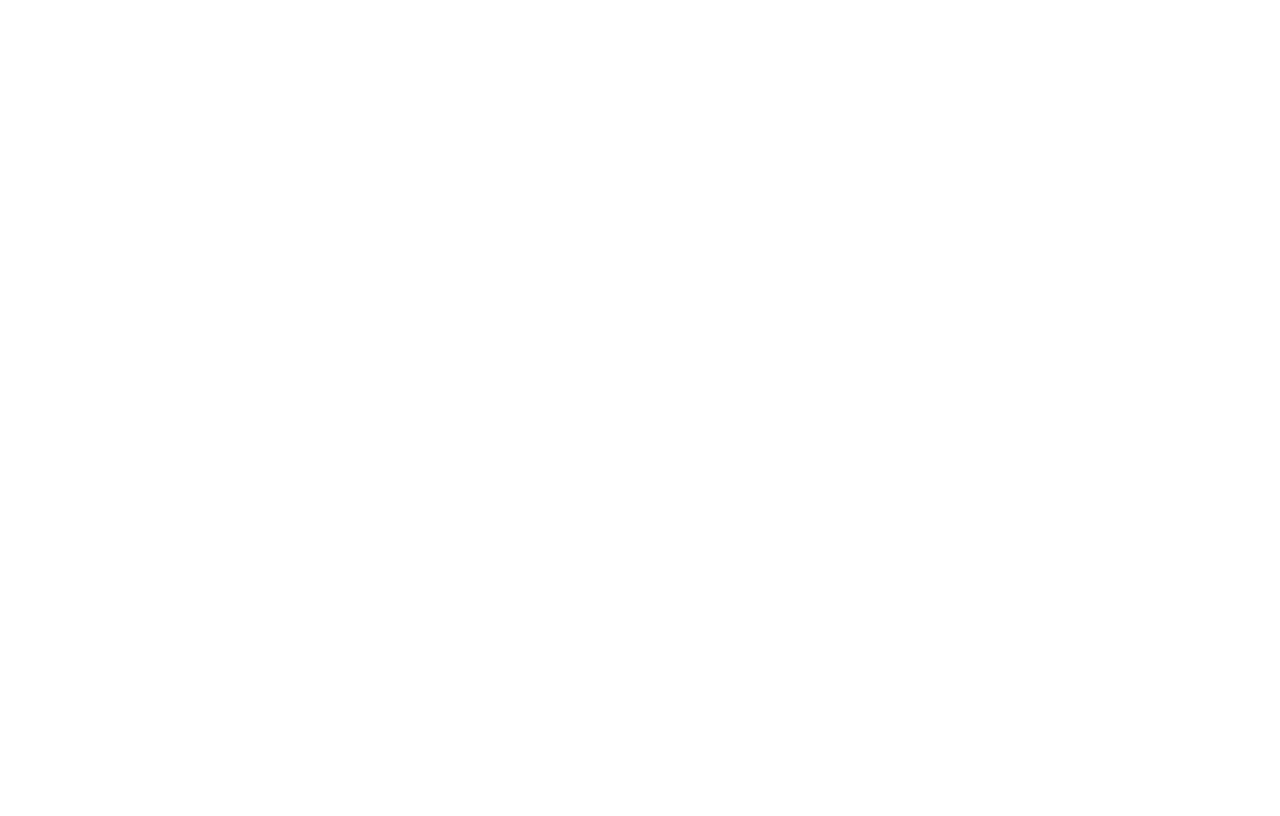
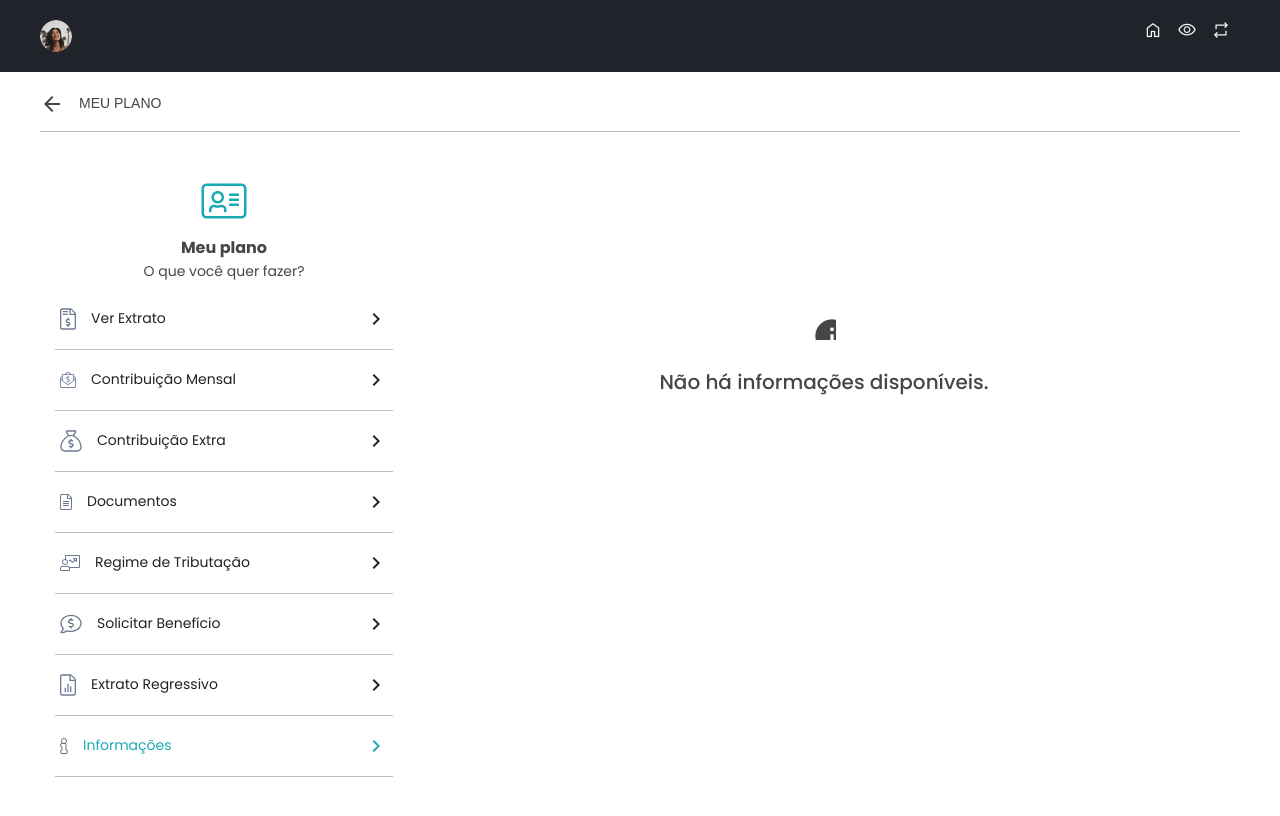
Before and after one commit to edersonabreu/f3-teste, an Angular app: page /aplication/information in a window 1280 px wide. Before the commit this address led to /. Shown: the top 816 px of the page. Built offline with nearby package versions, Linux system fonts and the light colour scheme.

Commit message:
information

```diff
--- a/src/app/app-routing.module.ts
+++ b/src/app/app-routing.module.ts
@@ -3,6 +3,7 @@
 import { AplicationComponent } from './module/aplication/aplication.component';
 import { ExtractComponent } from './module/aplication/extract/extract.component';
 import { MonthlyContributionComponent } from './module/aplication/monthly-contribution/monthly-contribution.component';
+import { InformationComponent } from './module/aplication/information/information.component';
 
 const routes: Routes = [
 
@@ -29,6 +30,7 @@
     children: [
       { path: 'extract', component: ExtractComponent },
       { path: 'monthly_contribution', component: MonthlyContributionComponent },
+      { path: 'information', component: InformationComponent },
     ]
   }
 ];
--- a/src/app/module/aplication/aplication.module.ts
+++ b/src/app/module/aplication/aplication.module.ts
@@ -12,12 +12,14 @@
 import { MatIconModule } from '@angular/material/icon';
 import { MonthlyContributionComponent } from './monthly-contribution/monthly-contribution.component';
 import { MatTableModule } from '@angular/material/table';
+import { InformationComponent } from './information/information.component';
 
 @NgModule({
   declarations: [
     AplicationComponent,
     ExtractComponent,
     MonthlyContributionComponent,
+    InformationComponent,
   ],
   imports: [
     CommonModule,
--- /dev/null
+++ b/src/app/module/aplication/information/information.component.html
@@ -0,0 +1,8 @@
+<div class="info">
+    <div class="container">
+        <mat-icon>
+            info
+        </mat-icon>
+        <h2>Não há informações disponíveis.</h2>
+    </div>
+</div>
--- /dev/null
+++ b/src/app/module/aplication/information/information.component.less
@@ -0,0 +1,20 @@
+
+.info{
+    display: flex;
+    align-items: center;
+    justify-content: center;
+    height: 50vh;
+    text-align: center;
+}
+
+.info mat-icon{
+    font-size: 40px;
+    color: #464646;
+}
+
+.info h2{
+    margin: 20px 0 0 0;
+    font-weight: 500;
+    font-size: 20px;
+    color: #464646;
+}
--- /dev/null
+++ b/src/app/module/aplication/information/information.component.ts
@@ -0,0 +1,15 @@
+import { Component, OnInit } from '@angular/core';
+
+@Component({
+  selector: 'app-information',
+  templateUrl: './information.component.html',
+  styleUrls: ['./information.component.less']
+})
+export class InformationComponent implements OnInit {
+
+  constructor() { }
+
+  ngOnInit(): void {
+  }
+
+}
```
Also changed, not shown: 1 other file (tests, documents, lock files or other folders).
